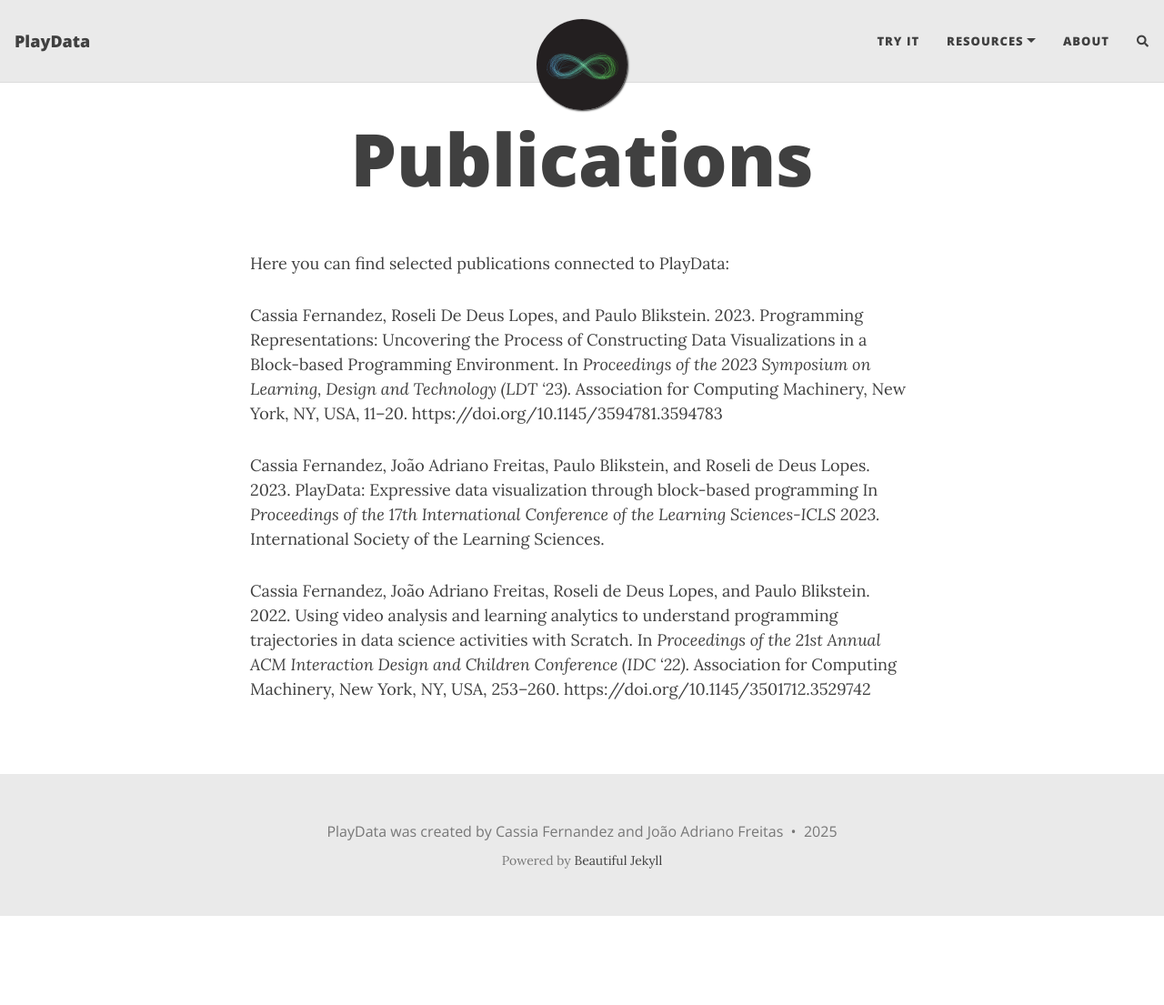
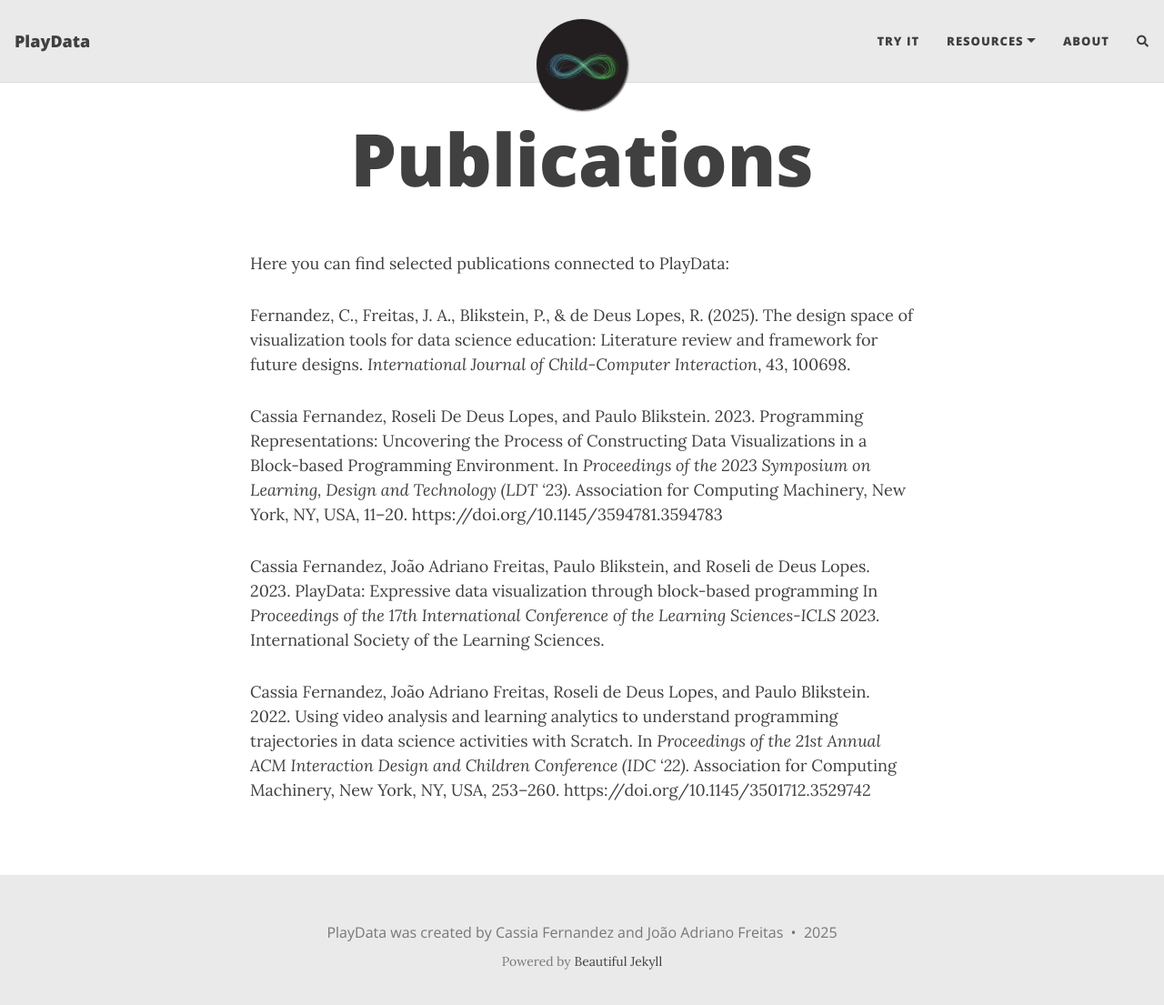
Before and after one commit to PlayDataLab/playdatalab.github.io, a Jekyll site: the page built from publications.md, in a window 1280 px wide and 1118 px high. Shown: the top 1105 px of the window at 91% size. Built offline with Jekyll 4.4.1, drawn with Linux system fonts in a browser that asks for light colours; nearby versions of some CDN libraries; comment, search, counter and statistics services are not loaded.

Commit message:
New references added

```diff
--- a/publications.md
+++ b/publications.md
@@ -6,6 +6,8 @@
 
 Here you can find selected publications connected to PlayData:
 
+Fernandez, C., Freitas, J. A., Blikstein, P., & de Deus Lopes, R. (2025). The design space of visualization tools for data science education: Literature review and framework for future designs. _International Journal of Child-Computer Interaction_, 43, 100698.
+
 Cassia Fernandez, Roseli De Deus Lopes, and Paulo Blikstein. 2023. Programming Representations: Uncovering the Process of Constructing Data Visualizations in a Block-based Programming Environment. In _Proceedings of the 2023 Symposium on Learning, Design and Technology (LDT '23)._ Association for Computing Machinery, New York, NY, USA, 11–20. https://doi.org/10.1145/3594781.3594783
 
 Cassia Fernandez, João Adriano Freitas, Paulo Blikstein, and Roseli de Deus Lopes. 2023. PlayData: Expressive data visualization through block-based programming In _Proceedings of the 17th International Conference of the Learning Sciences-ICLS 2023._  International Society of the Learning Sciences.
```
